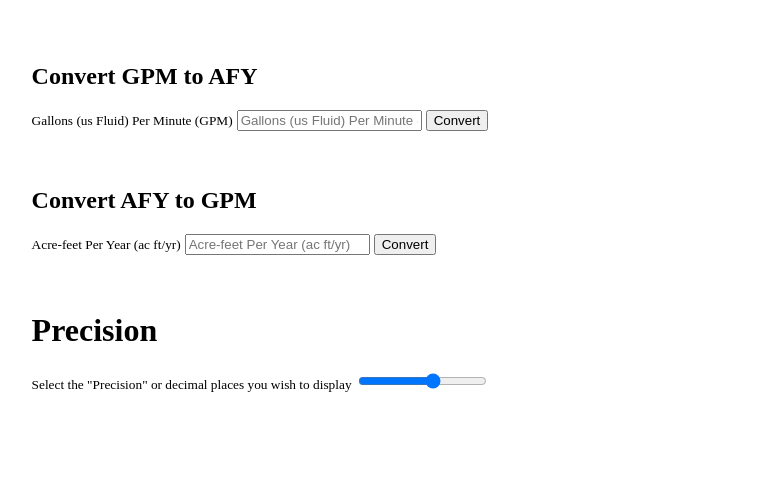
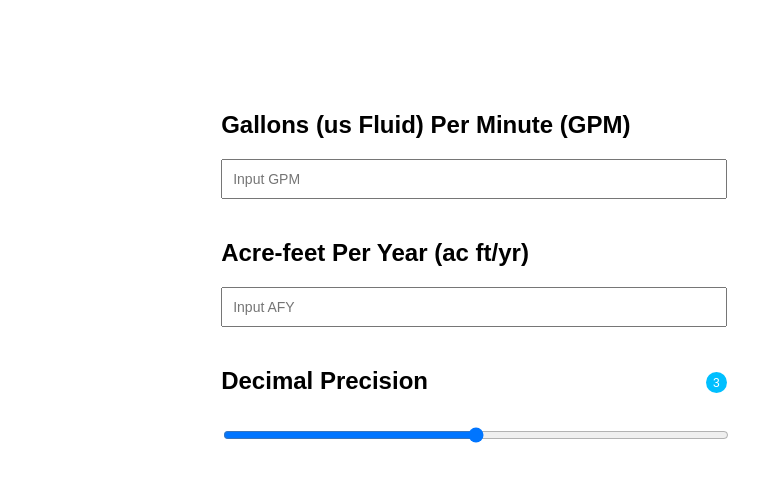
Before and after one commit to hunterkorvis/GPM-Conversion, a plain HTML site: page index.html in a window 1280 px wide. Shown: the whole page, without its empty margins (166-925 px from the left). Drawn offline with Linux system fonts and the light colour scheme.

Commit message:
JS Refactor / Styling

```diff
--- a/index.html
+++ b/index.html
@@ -7,26 +7,21 @@
 </head>
 <body>
   <main>
-    <section id="GPM">
-      <h1>Convert GPM to AFY</h1>
-      <small>Gallons (us Fluid) Per Minute (GPM)</small>
-      <input type="text" placeholder="Gallons (us Fluid) Per Minute (GPM)" />
-      <button>Convert</button>
-      <p></p>
+
+    <section>
+      <h1>Gallons (us Fluid) Per Minute (GPM)</h1>
+      <input id="GPMInput" type="number" placeholder="Input GPM" />
     </section>
 
-    <section id="AFY">
-      <h1>Convert AFY to GPM</h1>
-      <small>Acre-feet Per Year (ac ft/yr)</small>
-      <input type="text" placeholder="Acre-feet Per Year (ac ft/yr)" />
-      <button>Convert</button>
-      <p></p>
+    <section>
+      <h1>Acre-feet Per Year (ac ft/yr)</h1>
+      <input id="AFYInput" type="number" placeholder="Input AFY" />
     </section>
 
- <h1>Precision</h1>
- <small>Select the "Precision" or decimal places you wish to display</small>
- <input type="range" id="myRange" min="0" max="5" onchange="rangeDisplay()" />
- <p id="rangeDisplayResult"></p>
+    <section>
+      <h1>Decimal Precision <span id="PrecisionCounter"></span></h1>
+      <input id="PrecisionInput" type="range" min="0" max="6" />
+    </section>
 
   </main>
 </body>
--- a/main.css
+++ b/main.css
@@ -1,8 +1,35 @@
 main {
-  margin: 5% 15%;
+  padding: 5% 30%;
+  font-family: sans-serif;
 }
 
-p {
-  min-height: 20px;
-  color: green;
+h1 {
+  margin-top: 40px;
 }
+
+input {
+  box-sizing: border-box;
+  font-size: 14px;
+  padding: 10px;
+  width: 100%;
+}
+
+#Precision {
+  margin-top: 100px;
+}
+
+#PrecisionCounter {
+  margin-top: 5px;
+  padding: 5px;
+  width: 21px;
+  height: 21px;
+  border-radius: 50%;
+  float: right;
+  box-sizing: border-box;
+  background-color: deepskyblue;
+  color: white;
+  font-size: 12px;
+  font-weight: 400;
+  line-height: 1;
+  text-align: center;
+}
--- a/main.js
+++ b/main.js
@@ -1,38 +1,44 @@
-function rangeDisplay () {
-	var x = document.getElementById('myRange').value;
-		document.getElementById('rangeDisplayResult').innerHTML = 'Current range selection: ' + x;
-}
-
-function handleConversion (id, conversionFunction, message) {
-
-  // getElementsByTagName returns an array
-  // we know we only have one element of this tag type so we take the first item in the array [0]
-
-  var element = document.getElementById(id);
-  var input = element.getElementsByTagName('input')[0];
-  var button = element.getElementsByTagName('button')[0];
-  var result = element.getElementsByTagName('p')[0];
-  var range = document.getElementById('myRange')[0];
-  // tell the button what function to use when clicked
-  button.onclick = function () {
-    result.innerHTML = message + conversionFunction(input.value, myRange.value);
-  };
-}
-
-function gpmToAfy (gpm, decimals) {
-  return (gpm * 1.61408).toFixed(decimals);
-}
-
-function afyToGpm (afy, decimals) {
-  return (afy * 0.61955).toFixed(decimals);
-}
-
-// Get elements once DOM has loaded
-// Sometimes the JS fires before the DOM is fully loaded, so we wait for the DOM to tell us it's ready
+// Initialize on DOMContentLoaded
 document.addEventListener('DOMContentLoaded', function () {
 
-  // handleConversion takes ID, function, message
-  handleConversion('GPM', gpmToAfy, 'Acre-feet Per Year (ac ft/yr): ');
-  handleConversion('AFY', afyToGpm, 'Gallons (us Fluid) Per Minute (GPM): ');
+  var gpm = {
+    conversion: 1.61408,
+    input: document.getElementById('GPMInput')
+  };
 
-}, false);
+  var afy = {
+    conversion: 0.61955,
+    input: document.getElementById('AFYInput')
+  };
+
+  var precision = {
+    counter: document.getElementById('PrecisionCounter'),
+    input: document.getElementById('PrecisionInput'),
+    updateCounter: function () {
+      this.counter.innerHTML = this.input.value;
+    },
+    decimals: function (val) {
+      return Number(val).toFixed(this.input.value);
+    } // Force value passed to number, then apply .toFixed
+  };
+
+  // Bind ui events
+  gpm.input.onkeyup = convert(gpm, afy);
+  afy.input.onkeyup = convert(afy, gpm);
+
+  precision.input.onchange = function () {
+    precision.updateCounter();
+    gpm.input.value = precision.decimals(gpm.input.value);
+    afy.input.value = precision.decimals(afy.input.value);
+  };
+
+  // Show initial precision value
+  precision.updateCounter();
+
+  function convert(source, target) {
+    return function () {
+      target.input.value = precision.decimals(source.input.value * source.conversion);
+    } // Note: the convert function returns a function to fire on key up
+  }
+
+});
```
